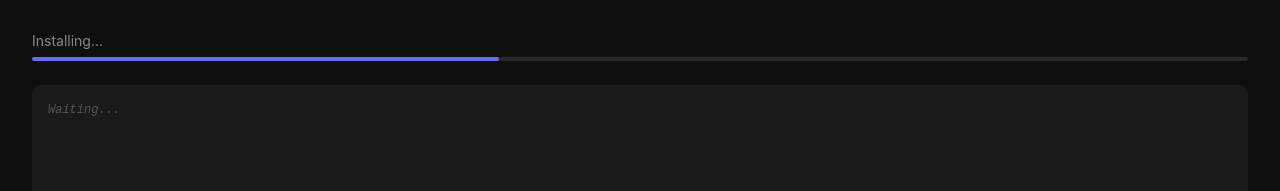
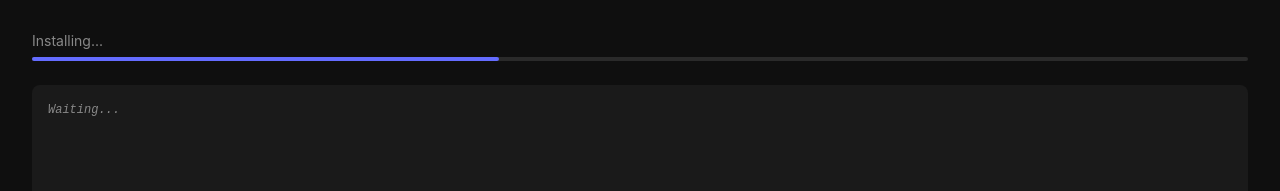
Before and after one commit to hzuhyb/open-clacky-app, a React (Vite) app: page / in a window 1280 px wide. Shown: the top 191 px of the page. Built offline with nearby package versions, Linux system fonts and the light colour scheme.

Commit message:
no message

```diff
--- a/src/App.css
+++ b/src/App.css
@@ -105,7 +105,7 @@ body {
 }
 
 .log-placeholder {
-  color: #555;
+  color: #888;
   font-style: italic;
 }
 
```
